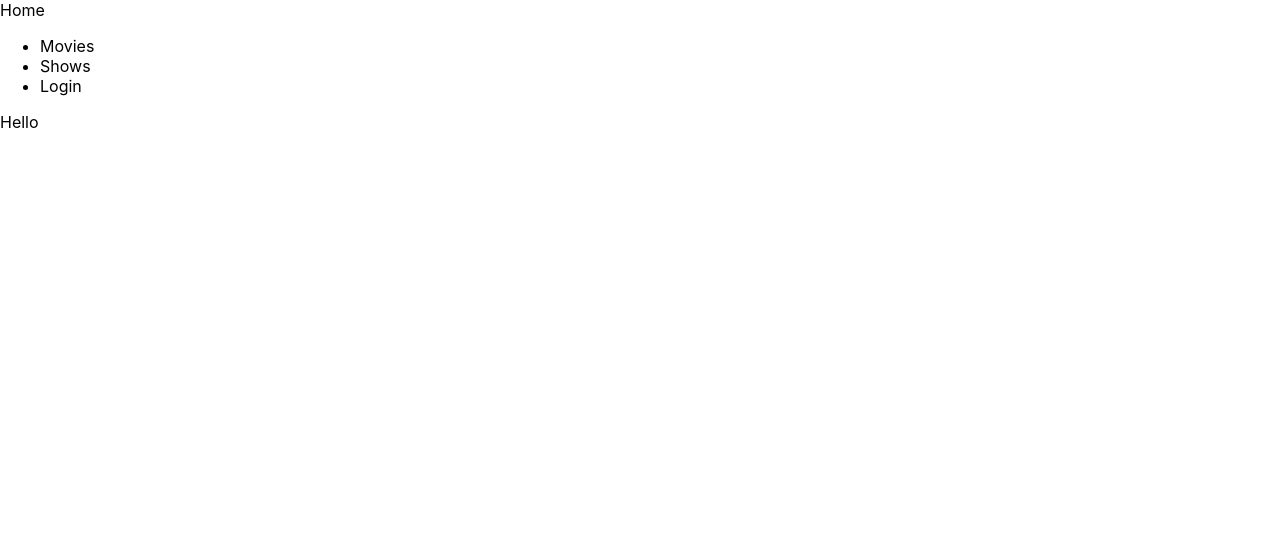
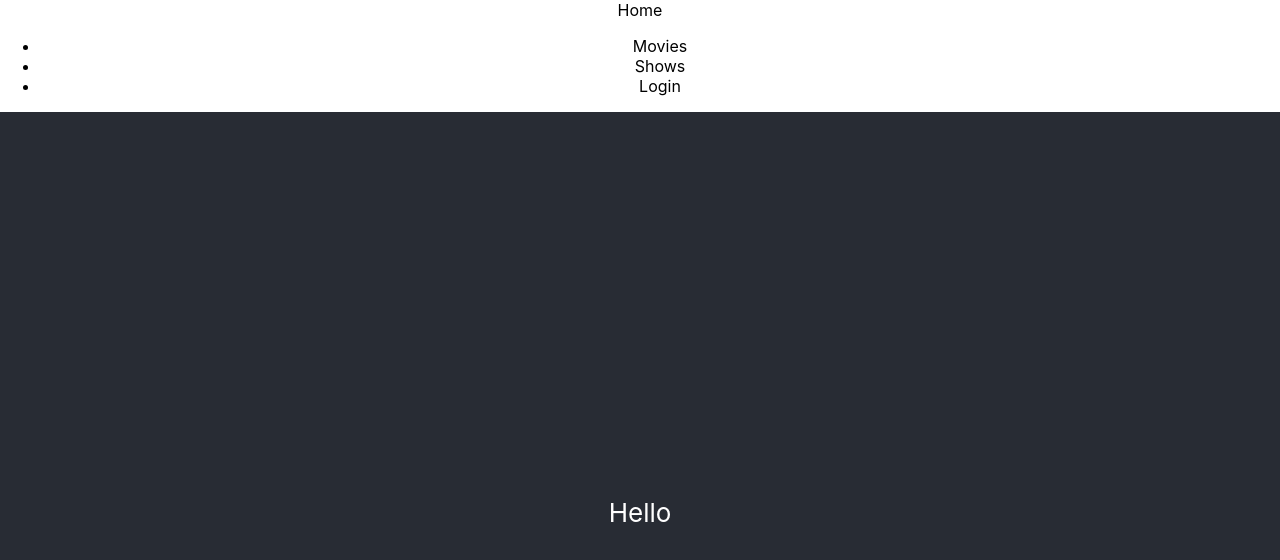
Before and after one commit to AlexKinn/CineSpectrum, a React (Create React App) app in the folder app/: page / in a window 1280 px wide. Shown: the top 560 px of the page. Built offline with nearby package versions, Linux system fonts and the light colour scheme.

Commit message:
migrate to scss

```diff
--- a/app/package.json
+++ b/app/package.json
@@ -12,6 +12,7 @@
     "react": "^18.2.0",
     "react-dom": "^18.2.0",
     "react-scripts": "5.0.1",
+    "sass": "^1.63.4",
     "typescript": "^5.1.3",
     "web-vitals": "^2.1.4"
   },
--- a/app/src/App.css
+++ b/app/src/App.scss
@@ -1,4 +1,4 @@
-/* .App {
+.App {
   text-align: center;
 }
 
@@ -35,4 +35,4 @@
   to {
     transform: rotate(360deg);
   }
-} */
+}
--- a/app/src/App.tsx
+++ b/app/src/App.tsx
@@ -1,5 +1,5 @@
 import React from 'react';
-import './App.css';
+import './App.scss';
 import Home from './pages/Home';
 import Navbar from './components/Navbar';
 
--- a/app/src/index.tsx
+++ b/app/src/index.tsx
@@ -1,6 +1,6 @@
 import React from 'react';
 import ReactDOM from 'react-dom/client';
-import './index.css';
+import './index.scss';
 import App from './App';
 // import reportWebVitals from './reportWebVitals';
 
```
Also changed, not shown: app/src/index.scss (renamed from app/src/index.css), 1 other file (tests, documents, lock files or other folders).
